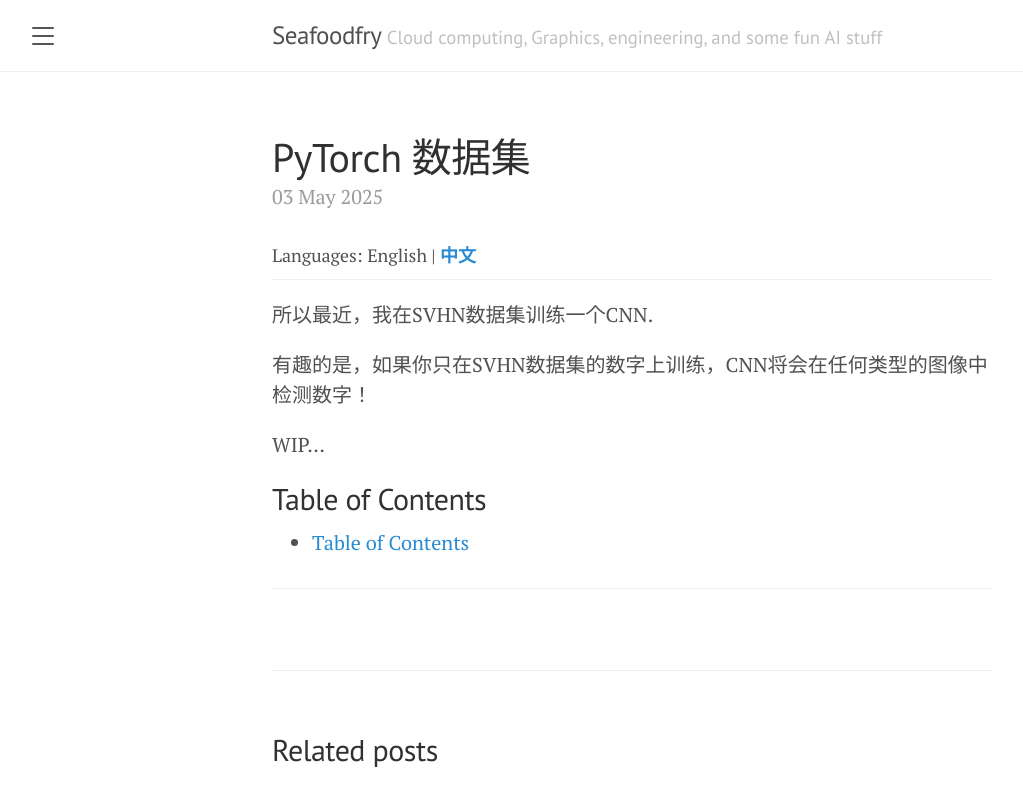
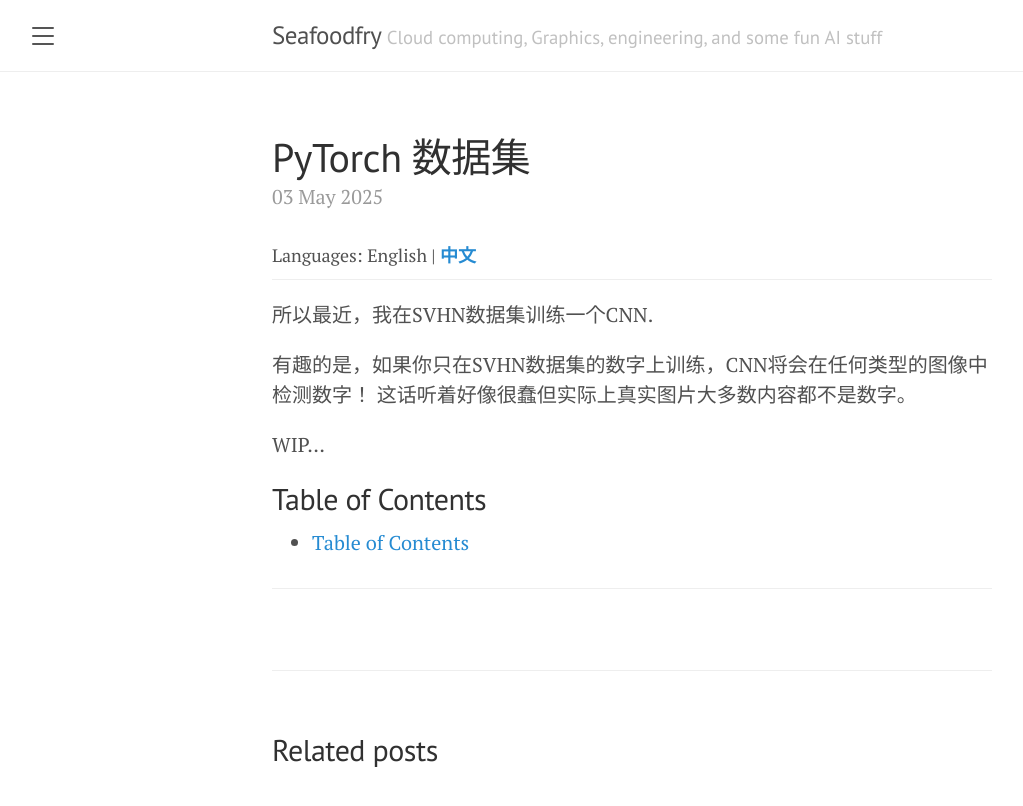
Before and after one commit to seafoodfry/seafoodfry.github.io, a Jekyll site: the page built from _posts/2025-05-03-pytorch-datasets-zh.md, in a window 1280 px wide. Shown: the top 806 px of the page, without its empty margins (8-1031 px from the left). Built offline with Jekyll 4.4.1, drawn with Linux system fonts in a browser that asks for light colours.

Commit message:
py ds post
Signed-off-by: seafoodfry <99568361+seafoodfry@users.noreply.github.com>

```diff
--- a/_posts/2025-05-03-pytorch-datasets-zh.md
+++ b/_posts/2025-05-03-pytorch-datasets-zh.md
@@ -15,6 +15,7 @@
 所以最近，我在SVHN数据集训练一个CNN.
 
 有趣的是，如果你只在SVHN数据集的数字上训练，CNN将会在任何类型的图像中检测数字！
+这话听着好像很蠢但实际上真实图片大多数内容都不是数字。
 
 WIP...
 
```
